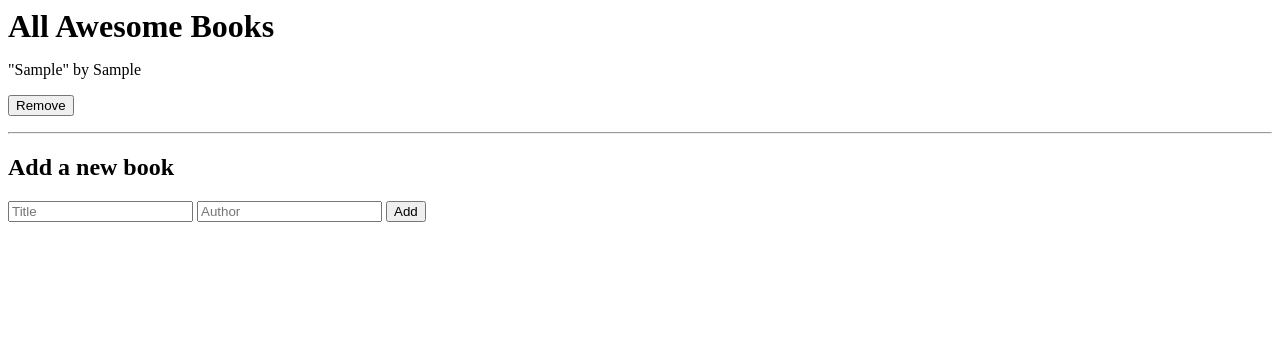
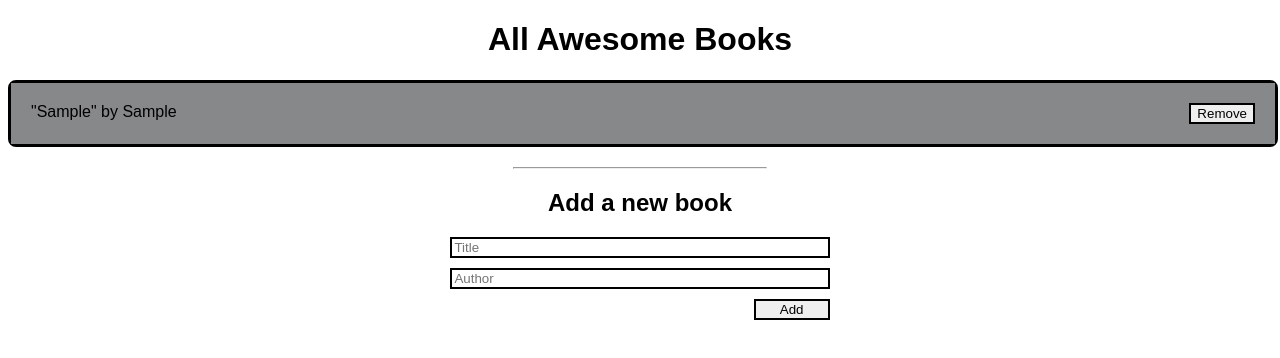
Before and after one commit to hakichris/Awesome-Books-Project, a plain HTML site: page index.html in a window 1280 px wide. Both pictures are taken after typing "Sample", "Sample" into the empty fields and a click on the button "Add". Drawn offline with Linux system fonts and the light colour scheme.

Commit message:
Update style

```diff
--- a/style.css
+++ b/style.css
@@ -1,11 +1,71 @@
-li {
-  list-style-type: none;
+body {
+  height: 100%;
+  font-family: Arial, Helvetica, sans-serif;
 }
 
-.title {
+li {
+  list-style: none;
+}
+
+hr {
+  width: 20%;
+}
+
+.title,
+.title1 {
+  text-align: center;
+}
+
+.input-form {
+  display: flex;
+  flex-direction: column;
+  justify-content: center;
+  width: 30%;
+  margin: 0 auto;
+  gap: 10px;
+}
+
+.input-form button {
+  align-self: flex-end;
+  width: 20%;
+}
+
+button,
+#bookTitle,
+#bookAuthor {
+  border: 2px solid black;
+}
+
+.list {
+  border: 3px solid #000;
+  border-radius: 8px;
+  width: 100%;
+  margin: 0 auto 20px auto;
+}
+
+.book {
+  display: flex;
+  justify-content: space-between;
+  padding: 20px;
+}
+
+.dark {
+  background-color: #87888a;
+}
+
+.light {
+  background-color: #bdc0c7;
+}
+
+.book p {
   margin: 0;
 }
 
 #book-list {
+  margin: 0;
   padding: 0;
 }
+
+#form {
+  margin-top: 20px;
+}
```
